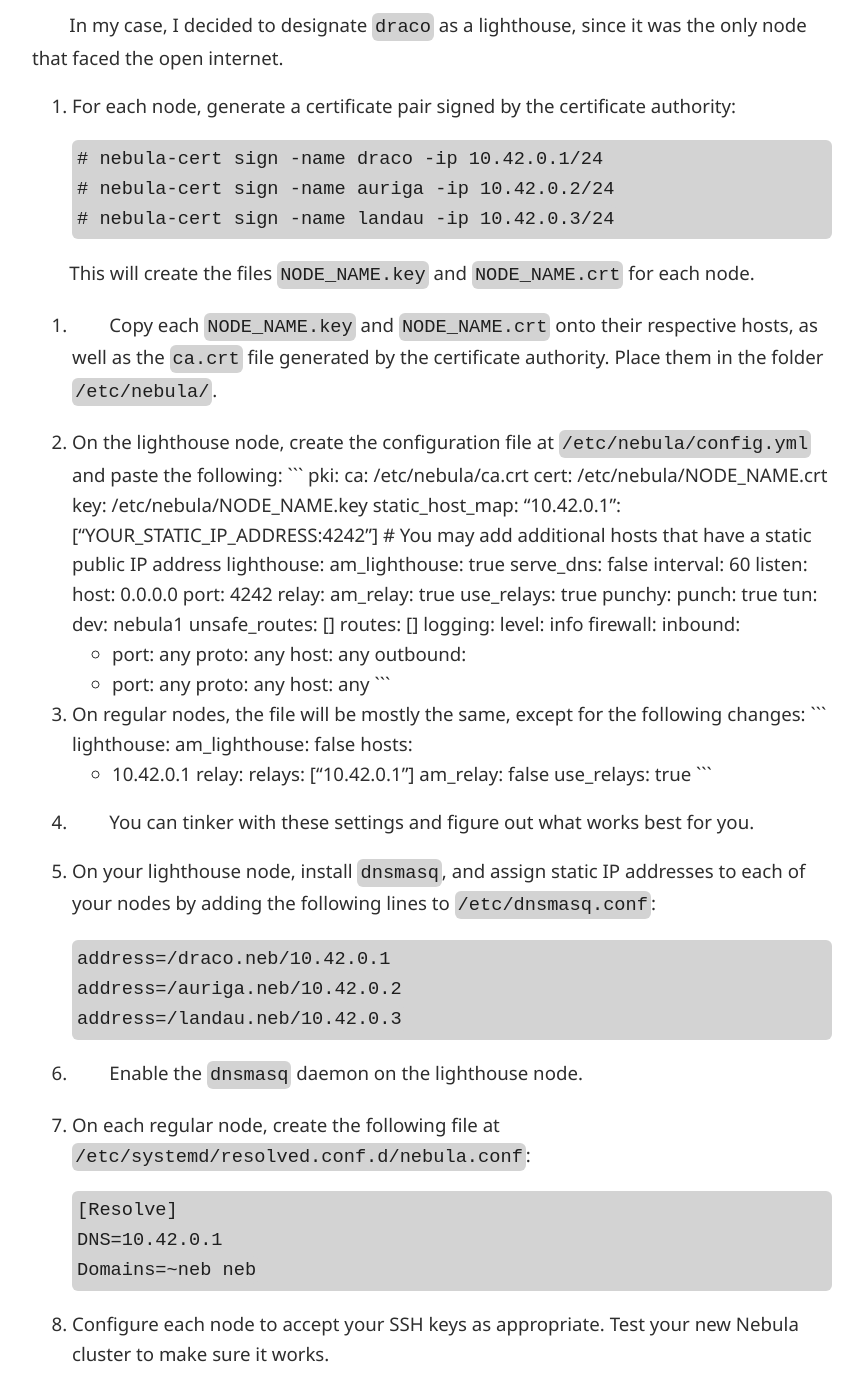
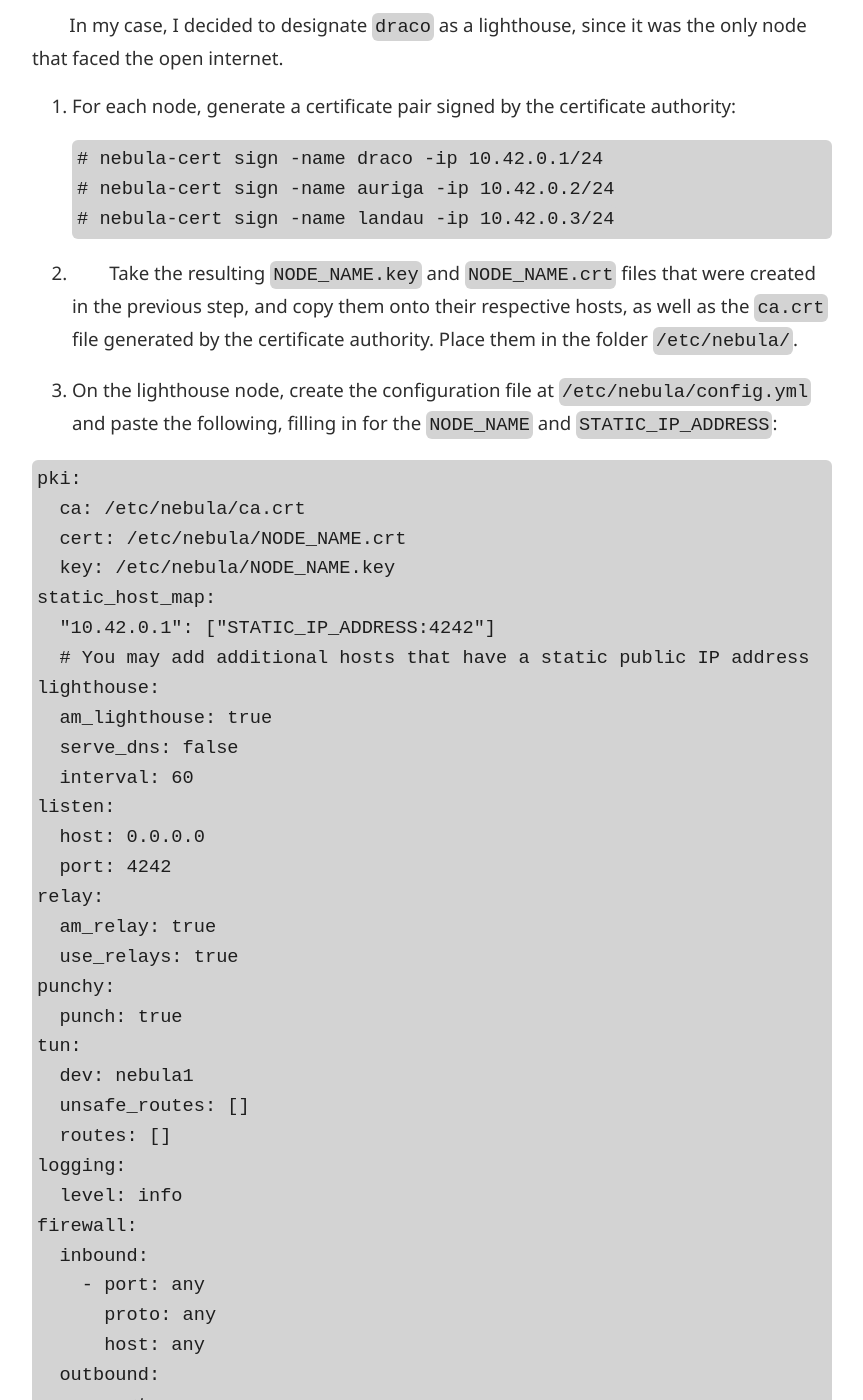
Before and after one commit to elementalbasis/elementalbasis.com, a Jekyll site: the page built from _posts/2025-08-28-nebula-cluster.md, in a window 1280 px wide and 1400 px high, scrolled down 1455 px. Shown: the whole window, without its empty margins (208-1071 px from the left). Built offline with Jekyll 4.4.1, drawn with Linux system fonts in a browser that asks for light colours; some of the changed text lies outside the part shown.

Commit message:
Fixing an issue where a code block is not rendered correctly.

````diff
--- a/_posts/2025-08-28-nebula-cluster.md
+++ b/_posts/2025-08-28-nebula-cluster.md
@@ -45,22 +45,21 @@ authority:
 # nebula-cert sign -name landau -ip 10.42.0.3/24
 ```
 
-  This will create the files `NODE_NAME.key` and `NODE_NAME.crt` for each
-node.
-
-5. Copy each `NODE_NAME.key` and `NODE_NAME.crt` onto their respective hosts,
+5. Take the resulting `NODE_NAME.key` and `NODE_NAME.crt` files that were
+created in the previous step, and copy them onto their respective hosts,
 as well as the `ca.crt` file generated by the certificate authority. Place them
 in the folder `/etc/nebula/`.
 
 6. On the lighthouse node, create the configuration file at `/etc/nebula/config.yml`
-and paste the following:
+and paste the following, filling in for the `NODE_NAME` and `STATIC_IP_ADDRESS`:
+
 ```
 pki:
   ca: /etc/nebula/ca.crt
   cert: /etc/nebula/NODE_NAME.crt
   key: /etc/nebula/NODE_NAME.key
 static_host_map:
-  "10.42.0.1": ["YOUR_STATIC_IP_ADDRESS:4242"]
+  "10.42.0.1": ["STATIC_IP_ADDRESS:4242"]
   # You may add additional hosts that have a static public IP address
 lighthouse:
   am_lighthouse: true
````
